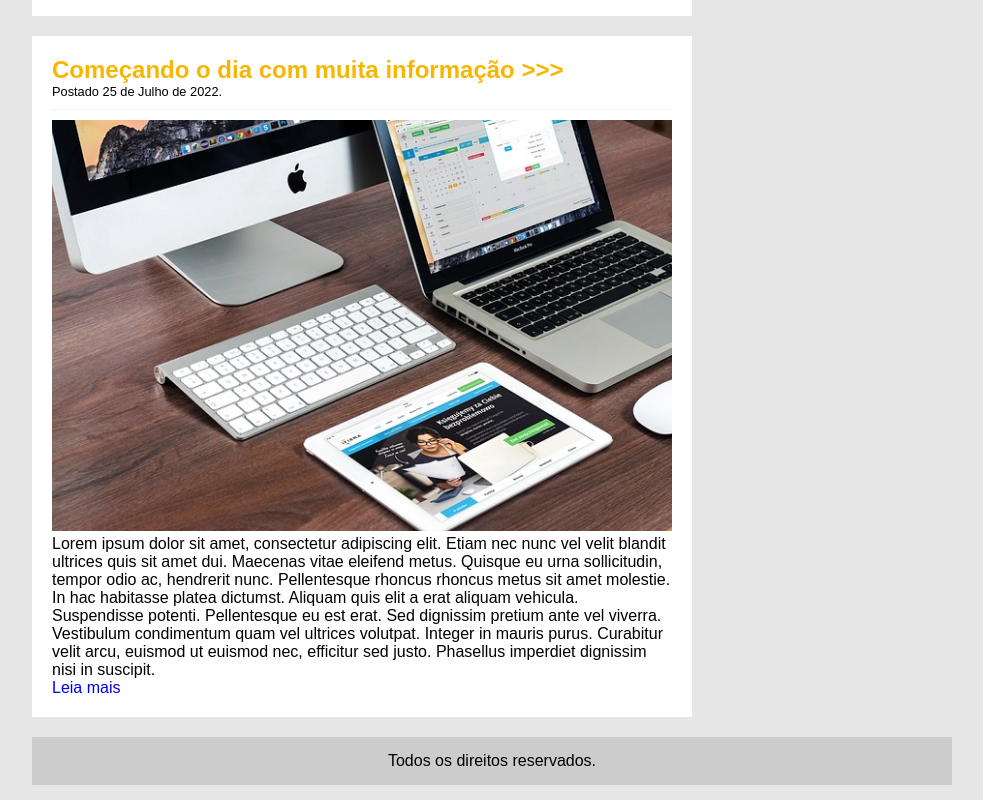
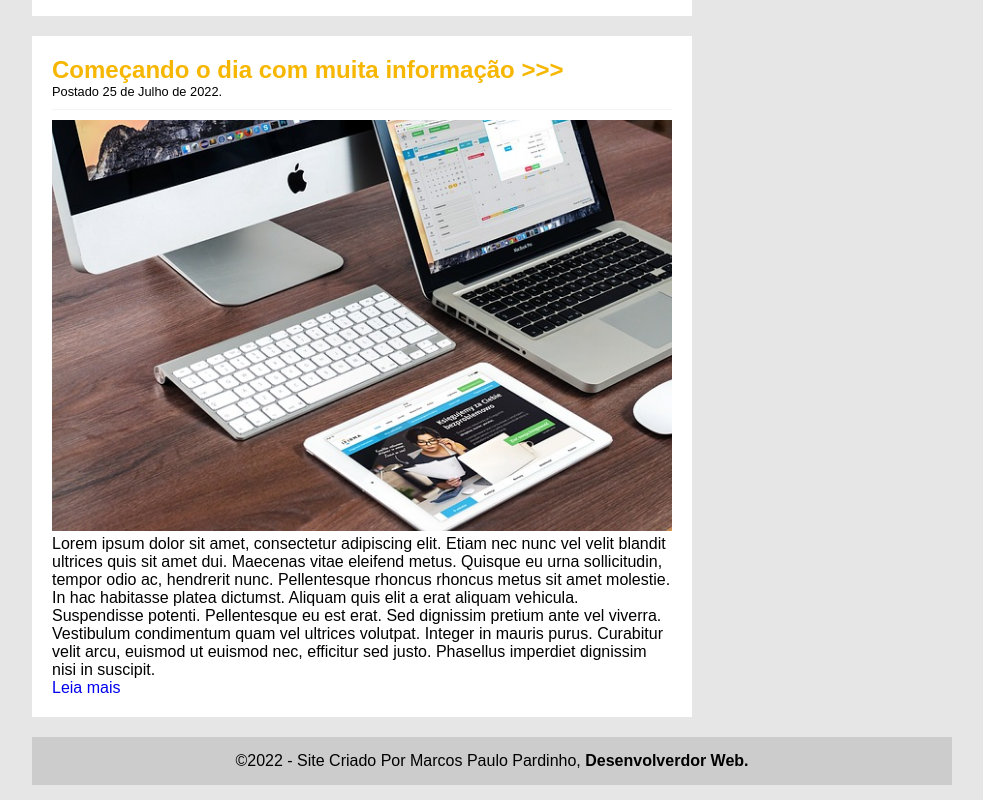
Before and after one commit to marcos-pardinho/projeto_tecblog, a plain HTML site: page index.html in a window 1280 px wide. Shown: the part 804-1604 px from the top of the page, without its empty margins (148-1131 px from the left). Drawn offline with Linux system fonts and the light colour scheme.

Commit message:
Atualização do rodapé

```diff
--- a/index.html
+++ b/index.html
@@ -89,7 +89,7 @@
         </section>
 
         <footer>
-            <p>Todos os direitos reservados.</p>
+            <p> <p>&copy;2022 - Site Criado Por Marcos Paulo Pardinho, <strong>Desenvolverdor Web.</strong></p></p>
         </footer>
 
     </main>
```
